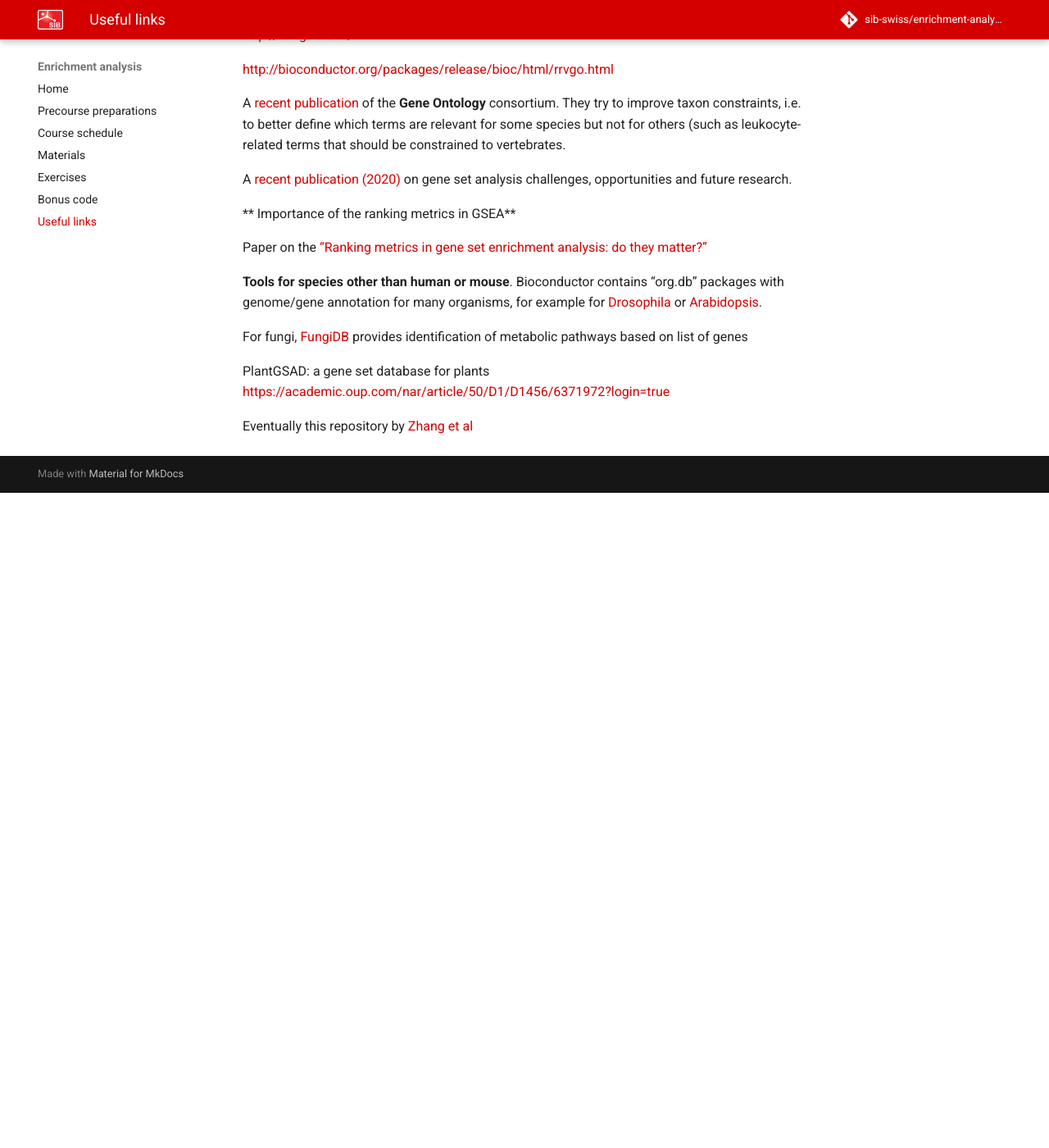
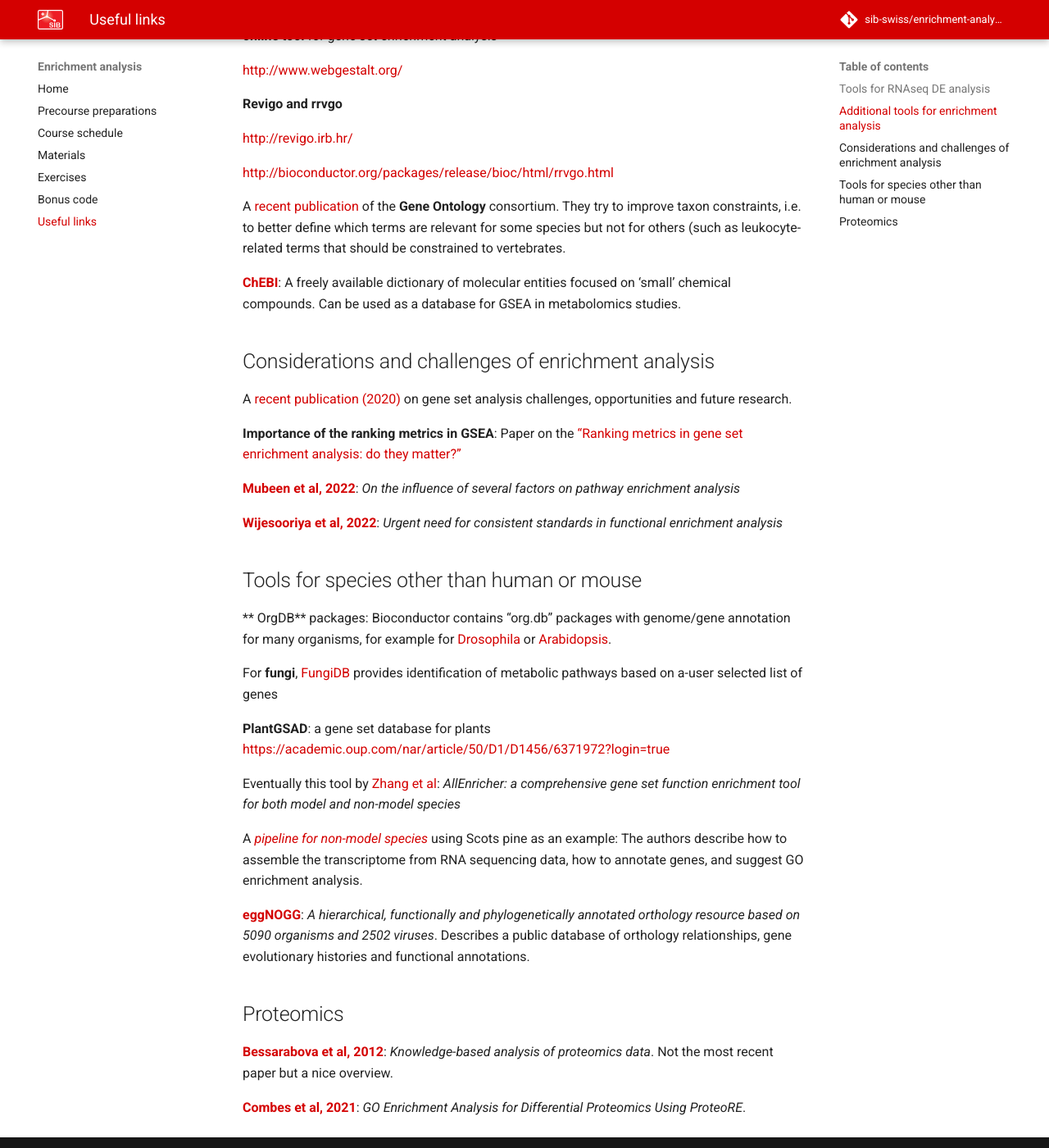
Before and after one commit to sib-swiss/enrichment-analysis-training, an MkDocs documentation site: the page built from docs/links.md, in a window 1280 px wide and 1400 px high, scrolled down 1151 px. Shown: the whole window at 82% size. Built offline with MkDocs 1.6.1 and Material for MkDocs 9.7.7, drawn with Linux system fonts in a browser that asks for light colours; comment, search, counter and statistics services are not loaded; the version menu is left out; before the commit the page ends 1752 px from its top, so only the background shows below that; some of the changed text lies outside the part shown.

Commit message:
update useful links 03.2024

```diff
--- a/docs/links.md
+++ b/docs/links.md
@@ -1,3 +1,4 @@
+## Tools for RNAseq DE analysis
 
 **limma** for differential gene expression analysis of microarray or RNA seq data, also includes functions for enrichment analysis
 
@@ -15,21 +16,24 @@
 
 [https://f1000research.com/articles/5-1438](https://f1000research.com/articles/5-1438)
 
+**bioconductor**: Introduction and structure
+
+[https://ivanek.github.io/analysisOfGenomicsDataWithR/02_IntroToBioc_html.html](https://ivanek.github.io/analysisOfGenomicsDataWithR/02_IntroToBioc_html.html)
+
+
+## Additional tools for enrichment analysis
+
 **clusterProfiler** e-Book
 
 [https://yulab-smu.github.io/clusterProfiler-book/](https://yulab-smu.github.io/clusterProfiler-book/)
 
-**fgsea** package with fgsea() function called by clusterProfiler
+**fgsea** package with the `fgsea()` function called by clusterProfiler
 
 [https://bioconductor.org/packages/release/bioc/html/fgsea.html](https://bioconductor.org/packages/release/bioc/html/fgsea.html)
 
 **GOsummaries** bioconductor package, to visualise Gene Ontology (GO) enrichment analysis results on gene lists arising from different analyses such clustering or PCA. The significant GO categories are visualised as word clouds that can be combined with different plots summarising the underlying data.
 
 [https://www.bioconductor.org/packages/release/bioc/html/GOsummaries.html](https://www.bioconductor.org/packages/release/bioc/html/GOsummaries.html)
-
-**bioconductor** Introduction and structure
-
-[https://ivanek.github.io/analysisOfGenomicsDataWithR/02_IntroToBioc_html.html](https://ivanek.github.io/analysisOfGenomicsDataWithR/02_IntroToBioc_html.html)
 
 **online tool** for overrepresentation analysis
 
@@ -48,18 +52,39 @@
 A [recent publication](https://academic.oup.com/nar/article/49/D1/D325/6027811) of the **Gene Ontology** consortium. They try to improve taxon constraints, i.e. to better define
 which terms are relevant for some species but not for others (such as leukocyte-related terms that should be constrained to vertebrates.
 
+[**ChEBI**](https://www.ebi.ac.uk/chebi/init.do): A freely available dictionary of molecular entities focused on ‘small’ chemical compounds. Can be used as a database for GSEA in metabolomics studies.
+
+
+## Considerations and challenges of enrichment analysis
+
 A [recent publication (2020)](https://www.frontiersin.org/articles/10.3389/fgene.2020.00654/full) on gene set analysis challenges, opportunities and future research.
 
-** Importance of the ranking metrics in GSEA**
+**Importance of the ranking metrics in GSEA**: Paper on the ["Ranking metrics in gene set enrichment analysis: do they matter?"](https://bmcbioinformatics.biomedcentral.com/articles/10.1186/s12859-017-1674-0)
 
-Paper on the ["Ranking metrics in gene set enrichment analysis: do they matter?"](https://bmcbioinformatics.biomedcentral.com/articles/10.1186/s12859-017-1674-0)
+[**Mubeen et al, 2022**](https://academic.oup.com/bib/article/23/3/bbac143/6572658): *On the influence of several factors on pathway enrichment analysis*
 
-**Tools for species other than human or mouse**.
-Bioconductor contains "org.db" packages with genome/gene annotation for many organisms, for example
+[**Wijesooriya et al, 2022**](https://journals.plos.org/ploscompbiol/article?id=10.1371/journal.pcbi.1009935): *Urgent need for consistent standards in functional enrichment analysis*
+
+
+## Tools for species other than human or mouse
+
+** OrgDB** packages: Bioconductor contains "org.db" packages with genome/gene annotation for many organisms, for example
 for [Drosophila](https://bioconductor.org/packages/release/data/annotation/html/org.Dm.eg.db.html) or [Arabidopsis](https://bioconductor.org/packages/release/data/annotation/html/org.At.tair.db.html).
 
-For fungi, [FungiDB](https://fungidb.org/fungidb/app/search/pathway/PathwaysByGeneList) provides identification of metabolic pathways based on list of genes
+For **fungi**, [FungiDB](https://fungidb.org/fungidb/app/search/pathway/PathwaysByGeneList) provides identification of metabolic pathways based on a-user selected list of genes
 
-PlantGSAD: a gene set database for plants [https://academic.oup.com/nar/article/50/D1/D1456/6371972?login=true](https://academic.oup.com/nar/article/50/D1/D1456/6371972?login=true)
+**PlantGSAD**: a gene set database for plants [https://academic.oup.com/nar/article/50/D1/D1456/6371972?login=true](https://academic.oup.com/nar/article/50/D1/D1456/6371972?login=true)
 
-Eventually this repository by [Zhang et al](https://bmcbioinformatics.biomedcentral.com/articles/10.1186/s12859-020-3408-y)
+Eventually this tool by [Zhang et al](https://bmcbioinformatics.biomedcentral.com/articles/10.1186/s12859-020-3408-y): *AllEnricher: a comprehensive gene set function enrichment tool for both model and non-model species*
+
+A [*pipeline for non-model species*](https://bio-protocol.org/en/bpdetail?id=3912&type=0) using Scots pine as an example: The authors describe how to assemble the transcriptome from RNA sequencing data, how to annotate genes, and suggest GO enrichment analysis.
+
+[**eggNOGG**](https://academic.oup.com/nar/article/47/D1/D309/5173662): *A hierarchical, functionally and phylogenetically annotated orthology resource based on 5090 organisms and 2502 viruses*. Describes a public database of orthology relationships, gene evolutionary histories and functional annotations.
+
+<!-- [**A blog post**](https://archetypalecology.wordpress.com/2021/01/27/how-to-perform-kegg-and-go-enrichment-analysis-of-non-model-species-using-r/) on performing KEGG and GO enrichment analysis on non-model species, after eggNOGG. -->
+
+## Proteomics
+
+[**Bessarabova et al, 2012**](https://bmcbioinformatics.biomedcentral.com/articles/10.1186/1471-2105-13-S16-S13): *Knowledge-based analysis of proteomics data*. Not the most recent paper but a nice overview.
+
+[**Combes et al, 2021**](https://pubmed.ncbi.nlm.nih.gov/34236662/): *GO Enrichment Analysis for Differential Proteomics Using ProteoRE*.
```
Also changed, not shown: 1 other file.
